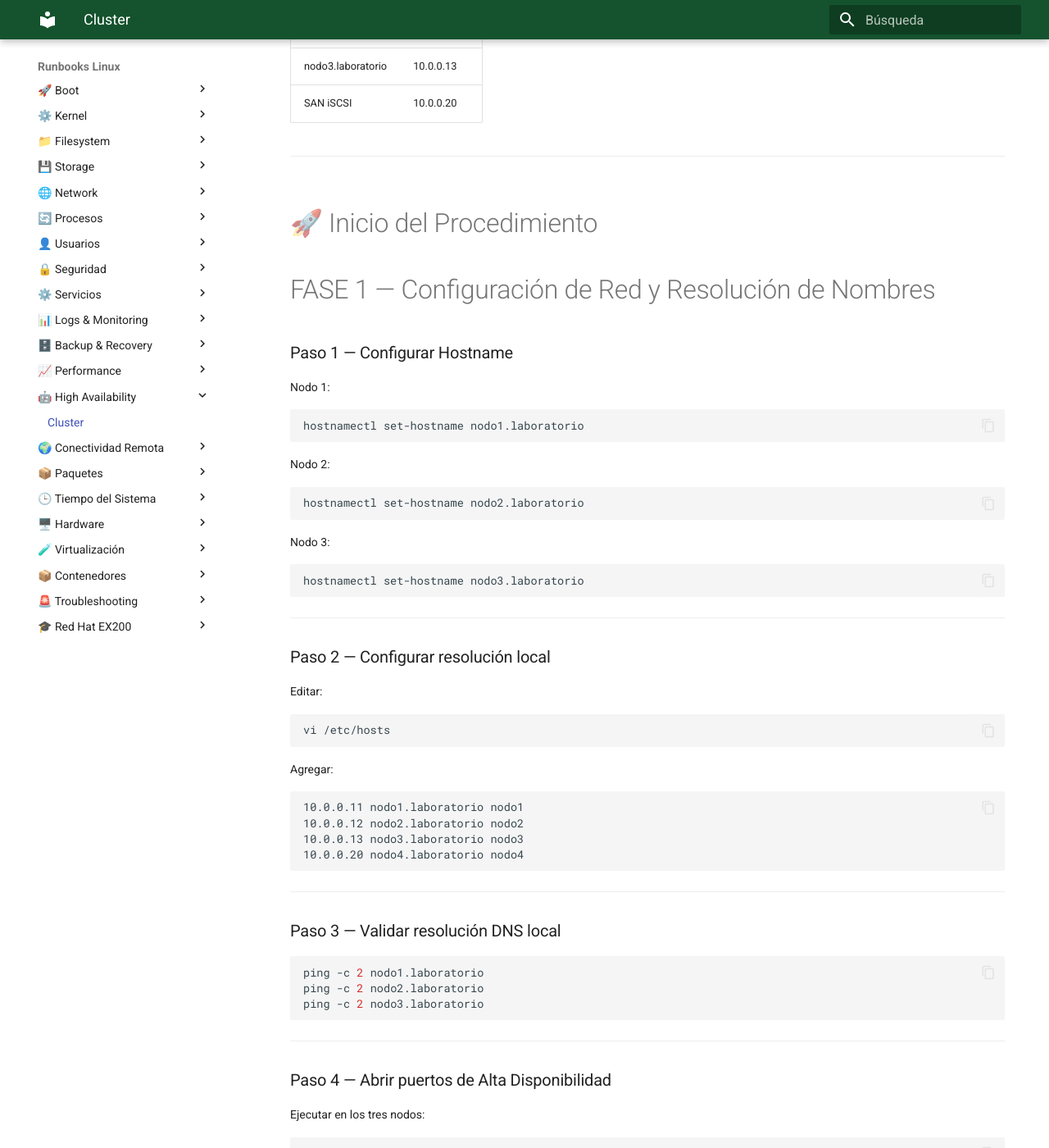
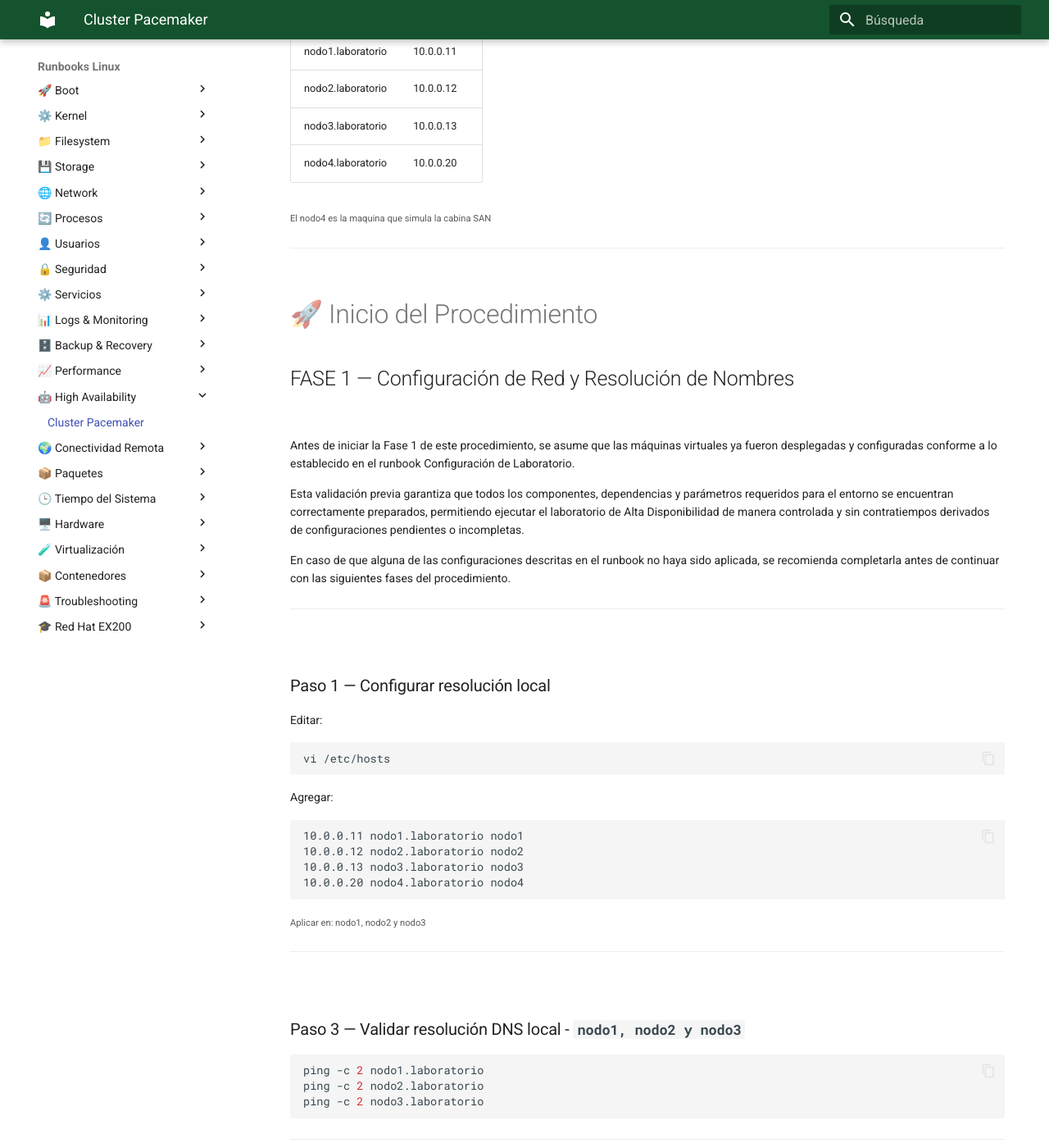
Before and after one commit to rocky99rhl/linux-runbooks, an MkDocs documentation site: the page built from docs/13-high-availability/Cluster_Pacemaker_Corosync_SBD.md, in a window 1280 px wide and 1400 px high, scrolled down 1226 px. Shown: the whole window at 82% size. Built offline with MkDocs 1.6.1 and Material for MkDocs 9.7.7, drawn with Linux system fonts in a browser that asks for light colours; some of the changed text lies outside the part shown.

Commit message:
update runbooks

````diff
--- a/docs/13-high-availability/Cluster_Pacemaker_Corosync_SBD.md
+++ b/docs/13-high-availability/Cluster_Pacemaker_Corosync_SBD.md
@@ -19,6 +19,8 @@ code {
 
 Implementar un Cluster de Alta Disponibilidad (HA) en Rocky Linux 10 utilizando Pacemaker, Corosync, PCS y SBD, con almacenamiento compartido iSCSI, protección contra Split-Brain mediante STONITH y administración automática de recursos críticos mediante Failover Activo/Pasivo.
 
+&nbsp;
+
 La solución permitirá:
 
 - Alta disponibilidad de aplicaciones críticas.
@@ -29,6 +31,7 @@ La solución permitirá:
 - Exposición de servicios mediante IP Virtual flotante.
 
 ---
+&nbsp;
 
 # 🧱 Requisitos
 
@@ -48,7 +51,9 @@ La solución permitirá:
 | nodo1.laboratorio | 10.0.0.11 |
 | nodo2.laboratorio | 10.0.0.12 |
 | nodo3.laboratorio | 10.0.0.13 |
-| SAN iSCSI | 10.0.0.20 |
+| nodo4.laboratorio | 10.0.0.20 |
+
+<small>El nodo4 es la maquina que simula la cabina SAN </small>
 
 ---
 
@@ -56,31 +61,21 @@ La solución permitirá:
 
 # 🚀 Inicio del Procedimiento
 
-# FASE 1 — Configuración de Red y Resolución de Nombres
+## FASE 1 — Configuración de Red y Resolución de Nombres
+&nbsp;
 
-### Paso 1 — Configurar Hostname
+Antes de iniciar la Fase 1 de este procedimiento, se asume que las máquinas virtuales ya fueron desplegadas y configuradas conforme a lo establecido en el runbook Configuración de Laboratorio.
 
-Nodo 1:
+Esta validación previa garantiza que todos los componentes, dependencias y parámetros requeridos para el entorno se encuentran correctamente preparados, permitiendo ejecutar el laboratorio de Alta Disponibilidad de manera controlada y sin contratiempos derivados de configuraciones pendientes o incompletas.
 
-```bash
-hostnamectl set-hostname nodo1.laboratorio
-```
+En caso de que alguna de las configuraciones descritas en el runbook no haya sido aplicada, se recomienda completarla antes de continuar con las siguientes fases del procedimiento.
 
-Nodo 2:
 
-```bash
-hostnamectl set-hostname nodo2.laboratorio
-```
+----
+&nbsp;
 
-Nodo 3:
+### Paso 1 — Configurar resolución local
 
-```bash
-hostnamectl set-hostname nodo3.laboratorio
-```
-
----
-
-### Paso 2 — Configurar resolución local
 
 Editar:
 
@@ -97,9 +92,12 @@ Agregar:
 10.0.0.20 nodo4.laboratorio nodo4
 ```
 
+<small>Aplicar en: nodo1, nodo2 y nodo3</small>
+
 ---
+&nbsp;
 
-### Paso 3 — Validar resolución DNS local
+### Paso 3 — Validar resolución DNS local - **`nodo1, nodo2 y nodo3`**
 
 ```bash
 ping -c 2 nodo1.laboratorio
@@ -108,10 +106,11 @@ ping -c 2 nodo3.laboratorio
 ```
 
 ---
+&nbsp;
 
-### Paso 4 — Abrir puertos de Alta Disponibilidad
+### Paso 4 — Abrir puertos de Alta Disponibilidad **`nodo1, nodo2 y nodo3`**
 
-Ejecutar en los tres nodos:
+Ejecutar
 
 ```bash
 firewall-cmd --permanent --add-service=high-availability
@@ -122,8 +121,9 @@ firewall-cmd --reload
 ```
 
 ---
+&nbsp;
 
-### Paso 5 — Validar reglas aplicadas
+### Paso 5 — Validar reglas aplicadas - **`nodo1, nodo2 y nodo3`**
 
 ```bash
 firewall-cmd --list-services
@@ -136,24 +136,28 @@ high-availability
 ```
 
 ---
+&nbsp;
 
-# FASE 2 — Configuración de Almacenamiento Compartido iSCSI
+## FASE 2 — Configuración de Almacenamiento Compartido iSCSI
+&nbsp;
 
-### Paso 1 — Instalar utilerías iSCSI
+### Paso 1 — Instalar utilerías iSCSI - **`nodo1, nodo2 y nodo3`**
 
-Ejecutar en todos los nodos:
+Ejecutar:
 
 ```bash
-dnf install -y iscsi-initiator-utils
+dnf install iscsi-initiator-utils -y
 ```
 
 ---
+&nbsp;
 
-### Paso 2 — Habilitar servicio iSCSI
+### Paso 2 — Habilitar servicio iSCSI - **`nodo1, nodo2 y nodo3`**
 
 ```bash
 systemctl enable --now iscsid
 ```
+
 
 ---
 
@@ -171,7 +175,7 @@ Ejemplo:
 
 ---
 
-### Paso 4 — Iniciar sesión contra la cabina SAN
+### Paso 4 — Iniciar sesión contra la cabina SAN - **`nodo1, nodo2 y nodo3`**
 
 ```bash
 iscsiadm -m node \
@@ -181,8 +185,9 @@ iscsiadm -m node \
 ```
 
 ---
+&nbsp;
 
-### Paso 5 — Validar nuevos discos
+### Paso 5 — Validar nuevos discos - **`nodo1, nodo2 y nodo3`**
 
 ```bash
 lsblk
@@ -196,6 +201,7 @@ sdb  15G
 ```
 
 ---
+&nbsp;
 
 ### Paso 6 — Configurar inicio automático de sesiones iSCSI
 
@@ -206,6 +212,7 @@ iscsiadm -m node --op update \
 ```
 
 ---
+&nbsp;
 
 ### Paso 7 — Reiniciar servicio iSCSI
 
@@ -216,7 +223,8 @@ systemctl restart iscsid
 ---
 
 
-# FASE 3 — Instalación de Pacemaker, Corosync y PCS
+## FASE 3 — Instalación de Pacemaker, Corosync y PCS
+&nbsp;
 
 ### Paso 1 — Habilitar repositorio High Availability
 
@@ -227,6 +235,7 @@ dnf config-manager --set-enabled highavailability
 ```
 
 ---
+&nbsp;
 
 ### Paso 2 — Limpiar metadatos de repositorios
 
@@ -235,6 +244,7 @@ dnf clean all
 ```
 
 ---
+&nbsp;
 
 ### Paso 3 — Instalar paquetes del Cluster
 
@@ -243,6 +253,7 @@ dnf install -y pacemaker pcs corosync sbd fence-agents-sbd
 ```
 
 ---
+&nbsp;
 
 ### Paso 4 — Validar instalación
 
@@ -251,6 +262,7 @@ rpm -qa | egrep "pacemaker|pcs|corosync|sbd"
 ```
 
 ---
+&nbsp;
 
 ### Paso 5 — Habilitar servicio pcsd
 
@@ -259,6 +271,7 @@ systemctl enable --now pcsd
 ```
 
 ---
+&nbsp;
 
 ### Paso 6 — Configurar contraseña del usuario hacluster
 
@@ -271,6 +284,7 @@ passwd hacluster
 Utilizar exactamente la misma contraseña en todos los servidores.
 
 ---
+&nbsp;
 
 ### Paso 7 — Validar servicio pcsd
 
@@ -285,6 +299,7 @@ active (running)
 ```
 
 ---
+&nbsp;
 
 # FASE 4 — Creación del Cluster
 
@@ -309,6 +324,7 @@ nodo3.laboratorio \
 Ingresar la contraseña cuando sea solicitada.
 
 ---
+&nbsp;
 
 ### Paso 2 — Validar autenticación
 
@@ -319,6 +335,7 @@ pcs host auth
 ---
 
 ### Paso 3 — Crear Cluster
+&nbsp;
 
 ```bash
 pcs cluster setup cluster_laboratorio \
@@ -328,6 +345,7 @@ nodo3.laboratorio
 ```
 
 ---
+&nbsp;
 
 ### Paso 4 — Arrancar Cluster
 
@@ -336,7 +354,7 @@ pcs cluster start --all
 ```
 
 ---
-
+&nbsp;
 ### Paso 5 — Habilitar inicio automático
 
 ```bash
@@ -344,6 +362,7 @@ pcs cluster enable --all
 ```
 
 ---
+&nbsp;
 
 ### Paso 6 — Verificar estado
 
@@ -361,6 +380,7 @@ Current DC: nodo1
 ```
 
 ---
+&nbsp;
 
 ### Paso 7 — Validar quorum
 
@@ -375,6 +395,7 @@ Quorate: Yes
 ```
 
 ---
+&nbsp;
 
 ### Paso 8 — Validar estado de Corosync
 
@@ -383,6 +404,7 @@ corosync-cfgtool -s
 ```
 
 ---
+&nbsp;
 
 ### Paso 9 — Validar membresía del Cluster
 
@@ -402,12 +424,14 @@ Node ID      Votes Name
 ```
 
 ---
+&nbsp;
 
 # FASE 5 — Configuración de Fencing SBD
 
 ⚠️ Esta fase protege al Cluster contra Split-Brain.
 
 ---
+&nbsp;
 
 ### Paso 1 — Validar disco dedicado para SBD
 
@@ -422,6 +446,7 @@ sda   1G
 ```
 
 ---
+&nbsp;
 
 ### Paso 2 — Inicializar disco SBD
 
@@ -440,6 +465,7 @@ sbd -d /dev/sda dump
 ```
 
 ---
+&nbsp;
 
 ### Paso 4 — Registrar cada nodo en SBD
 
--- a/mkdocs.yml
+++ b/mkdocs.yml
@@ -163,7 +163,7 @@ nav:
       - Overview: 12-performance/index.md
 
   - 🤖 High Availability:
-      - Cluster: 13-high-availability/Cluster_Pacemaker_Corosync_SBD.md
+      - Cluster Pacemaker: 13-high-availability/Cluster_Pacemaker_Corosync_SBD.md
 
   - 🌍 Conectividad Remota:
       - Overview: 14-conectividad-remota/index.md
````
Also changed, not shown: docs/13-high-availability/index.md (deleted).
